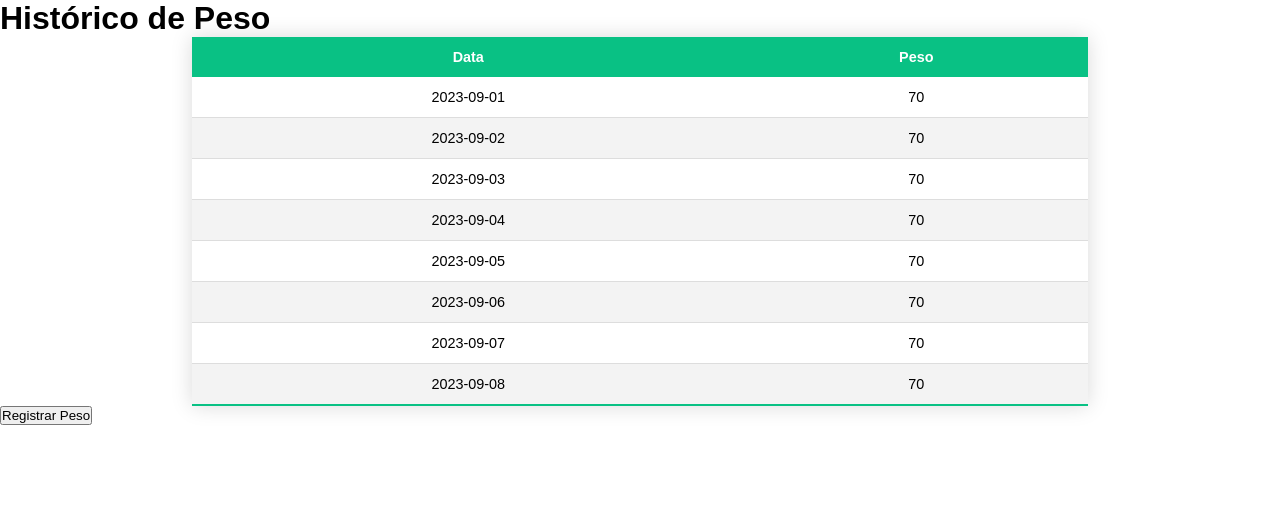
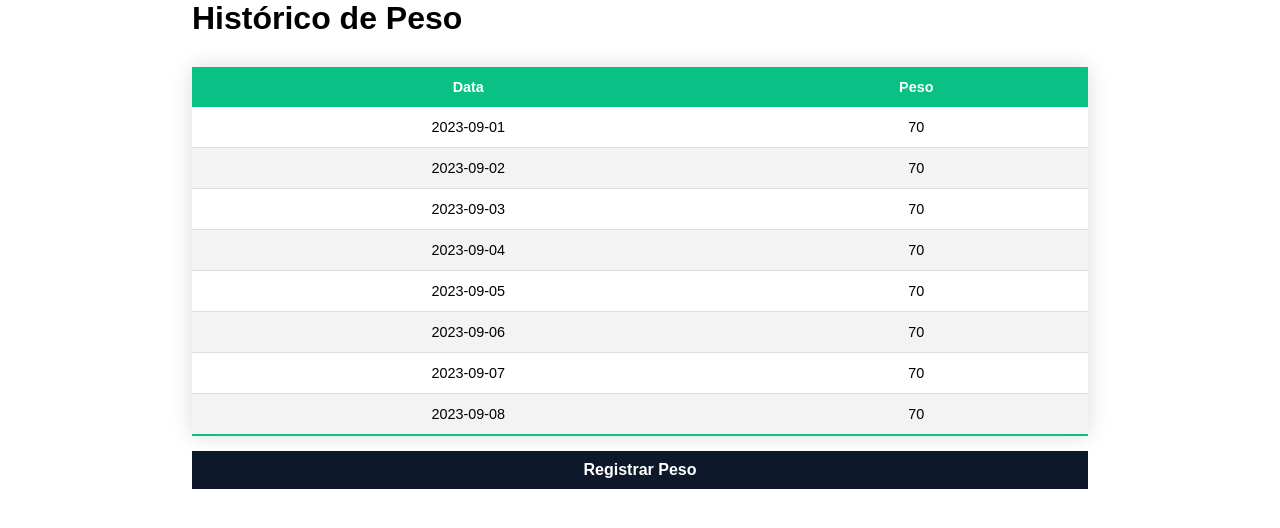
Before and after one commit to deividsilvajs/getting-stronger, a React (Create React App) app: page /#/weight-history in a window 1280 px wide. Shown: the top 528 px of the page. Built offline with nearby package versions, Linux system fonts and the light colour scheme.

Commit message:
estilização do botão de registro de peso

```diff
--- a/src/App.css
+++ b/src/App.css
@@ -7,12 +7,19 @@ body {
   font-family: sans-serif;
 }
 
+.container {
+  width: 70%;
+  margin: auto;
+}
+
+/* TABLE */
+
 table {
   border-collapse: collapse;
   font-size: 0.9em;
-  min-width: 70%;
+  width: 100%;
   overflow: hidden;
-  margin: auto;
+  margin: 30px auto 15px auto;
   box-shadow: 0 0 20px rgba(0, 0, 0, 0.15);
   text-align: center;
 }
@@ -38,3 +45,21 @@ tbody tr:nth-of-type(even) {
 tbody tr:last-of-type {
   border-bottom: 2px solid #09C184;
 }
+
+/* --- */
+
+.record-button {
+  background-color: #0D192B;
+  color: #FFFFFF;
+  border: none;
+  padding: 10px;
+  width: 100%;
+  font-size: 1.0em;
+  font-weight: bold;
+  transition: background-color 500ms;
+  cursor: pointer;
+}
+
+.record-button:hover {
+  background-color: #081324;
+}
--- a/src/components/WeightHistory/RecordWeightButton.tsx
+++ b/src/components/WeightHistory/RecordWeightButton.tsx
@@ -1,7 +1,7 @@
 const RecordWeightButton = () => {
 
 	return (
-		<button>Registrar Peso</button>
+		<button className='record-button'>Registrar Peso</button>
 	)
 
 }
--- a/src/pages/WeightHistory.tsx
+++ b/src/pages/WeightHistory.tsx
@@ -5,7 +5,7 @@ import RecordWeightButton from 'components/WeightHistory/RecordWeightButton'
 const WeightHistory = () => {
 
 	return (
-		<div>
+		<div className='container'>
 			<WeightHistoryHeader />
 			<WeightHistoryTable />
 			<RecordWeightButton />
```
